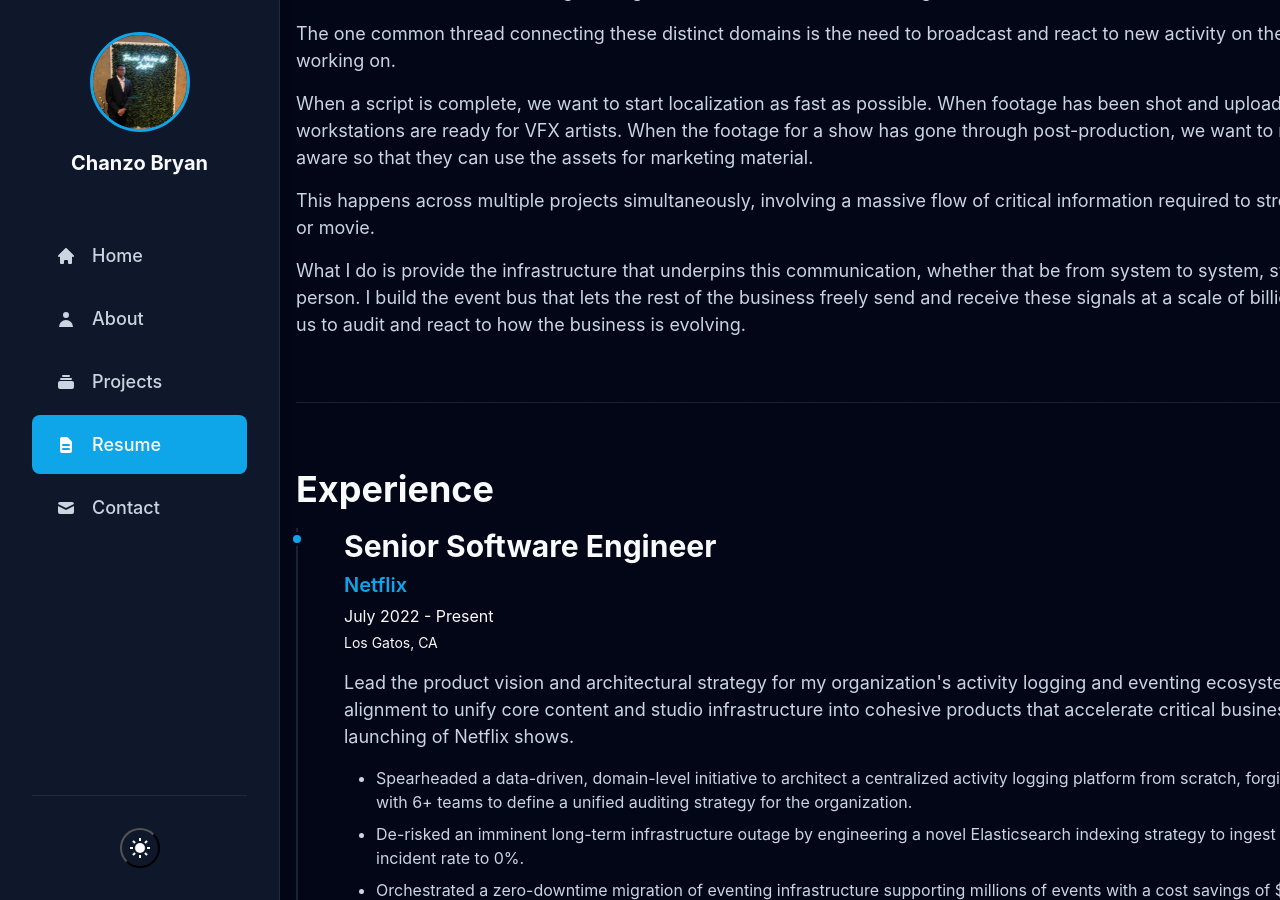
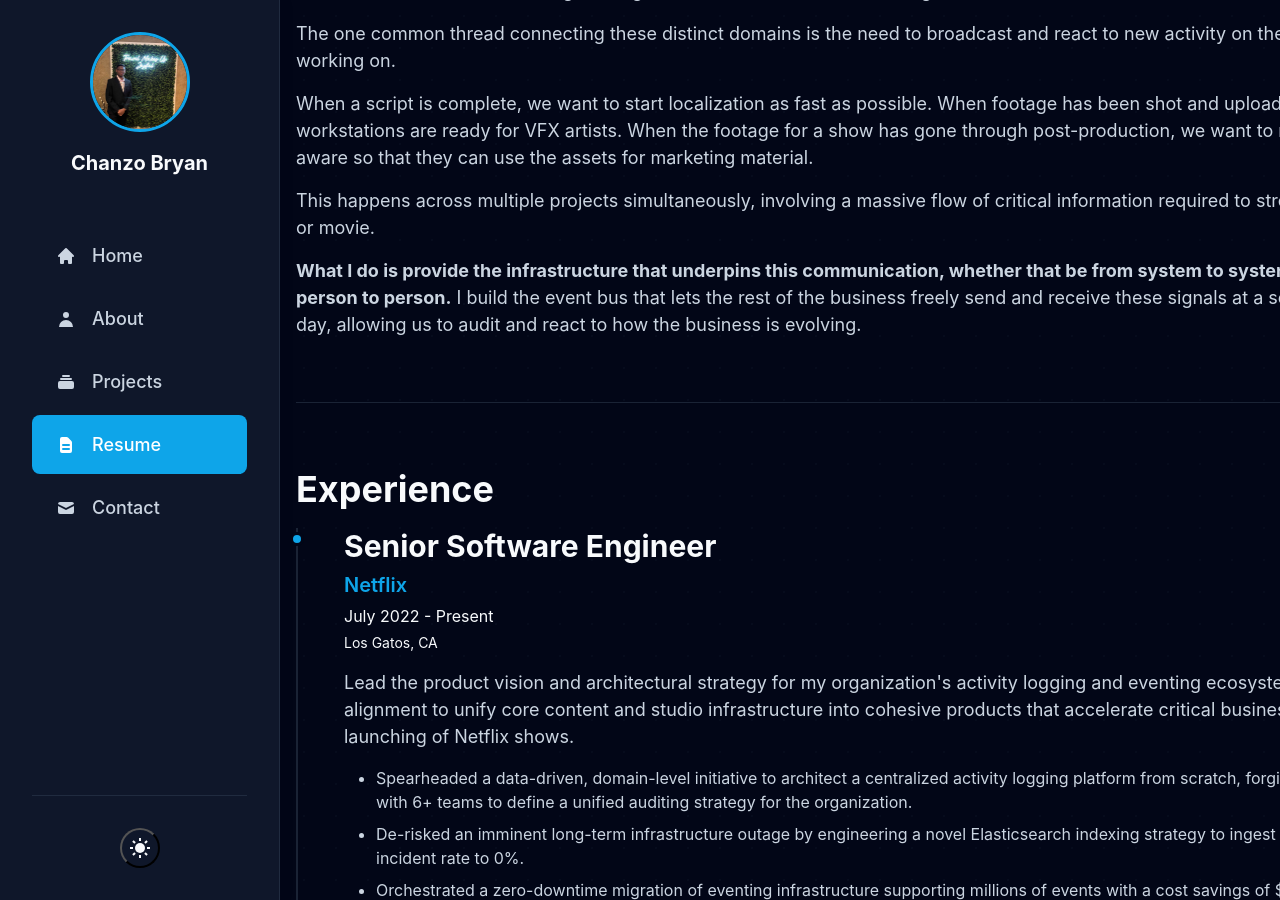
Before and after one commit to Chainso/chanzobryan.com, a Jekyll site: the page built from resume.md, in a window 1280 px wide and 900 px high, scrolled down 439 px. Built offline with Jekyll 4.4.1, drawn with Linux system fonts in a browser that asks for light colours.

Commit message:
style: bold infrastructure statement in resume

```diff
--- a/resume.md
+++ b/resume.md
@@ -26,7 +26,7 @@ When a script is complete, we want to start localization as fast as possible. Wh
 
 This happens across multiple projects simultaneously, involving a massive flow of critical information required to streamline the creation of a show or movie.
 
-What I do is provide the infrastructure that underpins this communication, whether that be from system to system, system to person, or person to person. I build the event bus that lets the rest of the business freely send and receive these signals at a scale of billions of events per day, allowing us to audit and react to how the business is evolving.
+**What I do is provide the infrastructure that underpins this communication, whether that be from system to system, system to person, or person to person.** I build the event bus that lets the rest of the business freely send and receive these signals at a scale of billions of events per day, allowing us to audit and react to how the business is evolving.
 
 ---
 
```
